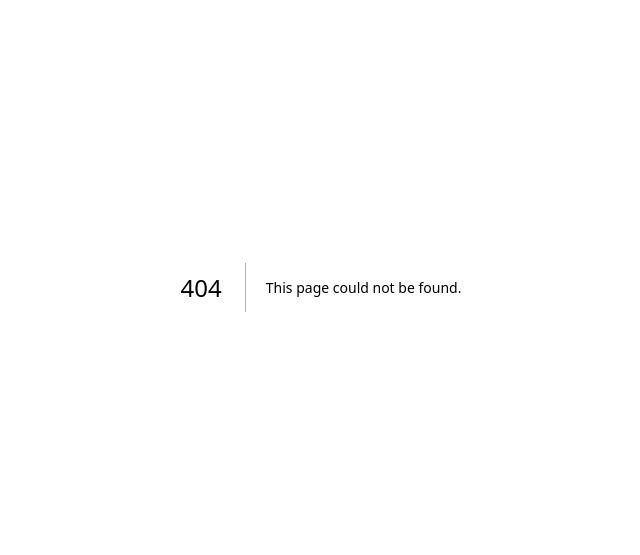
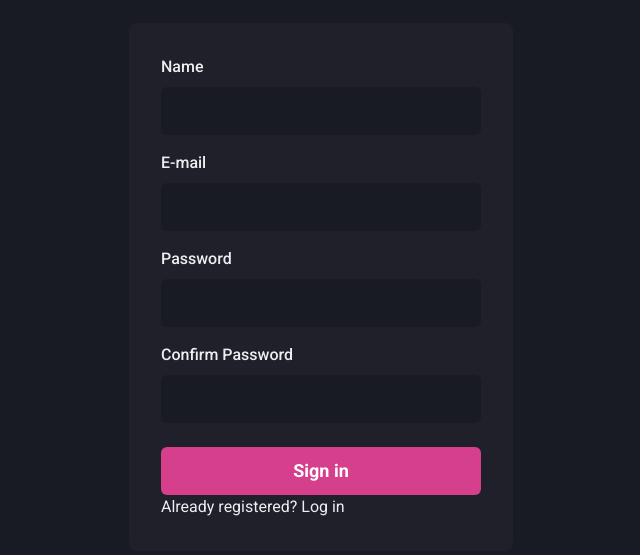
Before and after one commit to isadorapda/dashboard-next-app, a Next.js app: page /sign-in in a window 1280 px wide. Before the commit this address had no page. Shown: the part 113-668 px from the top of the page, without its empty margins (319-959 px from the left). Built offline with nearby package versions, Linux system fonts and the light colour scheme; what miragejs would draw is missing.

Commit message:
feat: 🎸 add sign in and login functionality, redirect auth user

```diff
--- /dev/null
+++ b/src/pages/sign-in.tsx
@@ -0,0 +1,109 @@
+import Link from 'next/link'
+import { Button, Flex, Icon, Stack, Text } from '@chakra-ui/react'
+import { useForm } from 'react-hook-form'
+import { z } from 'zod'
+import { zodResolver } from '@hookform/resolvers/zod'
+import { Input } from '@/components/Form/input'
+import { signIn } from 'next-auth/react'
+
+const signInFormSchema = z.object({
+  email: z.string().email({ message: 'Please, inform your e-mail.' }),
+  name: z.string().optional(),
+  password: z
+    .object({
+      password: z
+        .string()
+        .min(6, { message: 'Password must contain at least 6 characters' }),
+      confirm: z
+        .string()
+        .min(6, { message: 'Password must contain at least 6 characters' }),
+    })
+    .refine((data) => data.password === data.confirm, {
+      message: `Passwords don't match`,
+      path: ['confirm'],
+    }),
+})
+
+type SignInFormData = z.infer<typeof signInFormSchema>
+
+export default function SignIn() {
+  const {
+    register,
+    handleSubmit,
+    formState: { errors, isSubmitting },
+  } = useForm<SignInFormData>({ resolver: zodResolver(signInFormSchema) })
+
+  async function handleSignIn(data: SignInFormData) {
+    try {
+      signIn('app-login', {
+        callbackUrl: '/dashboard',
+        name: data.name,
+        email: data.email,
+        password: data.password.password,
+      })
+    } catch (error) {
+      console.error(error)
+    }
+  }
+
+  return (
+    <Flex
+      w={'100vw'}
+      h={'100vh'}
+      align={'center'}
+      justify={'center'}
+      flexDir="column"
+    >
+      <Flex
+        as="form"
+        w={'100%'}
+        maxW={'30vw'}
+        bg="gray.800"
+        p="8"
+        borderRadius={8}
+        flexDir="column"
+        onSubmit={handleSubmit(handleSignIn)}
+      >
+        <Stack spacing="4">
+          <Input
+            label="Name"
+            type="text"
+            error={errors.name}
+            {...register('name')}
+          />
+          <Input
+            label="E-mail"
+            type="email"
+            error={errors.email}
+            {...register('email')}
+          />
+          <Input
+            label="Password"
+            type="password"
+            error={errors.password?.password}
+            {...register('password.password')}
+          />
+          <Input
+            label="Confirm Password"
+            type="password"
+            error={errors.password?.confirm}
+            {...register('password.confirm')}
+          />
+        </Stack>
+
+        <Button
+          type="submit"
+          mt="6"
+          colorScheme="pink"
+          size="lg"
+          isLoading={isSubmitting}
+        >
+          Sign in
+        </Button>
+        <Text>
+          Already registered? <Link href={'/'}>Log in</Link>
+        </Text>
+      </Flex>
+    </Flex>
+  )
+}
```
Also changed, not shown: src/pages/index.tsx (+1 -76 lines), src/pages/login/index.tsx (added, +84 -0 lines).
